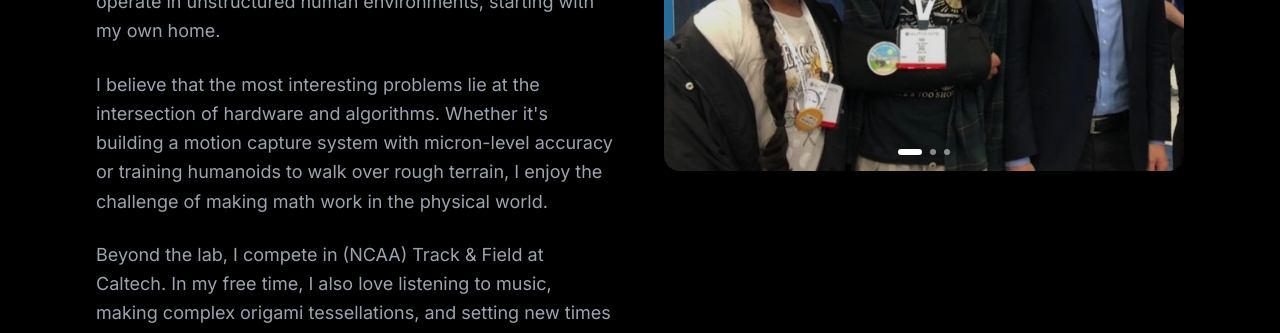
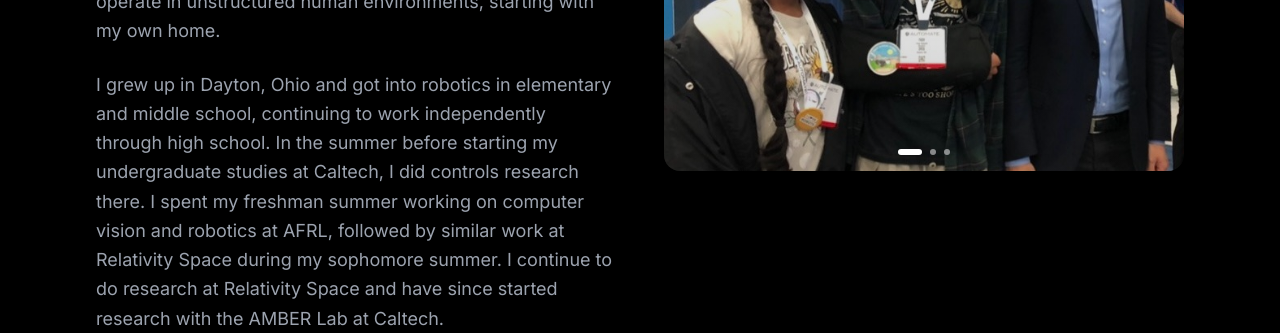
Before and after one commit to itsyashk/itsyashk.github.io, a Next.js app: page /about in a window 1280 px wide. Shown: the part 467-800 px from the top of the page. Built offline with nearby package versions, Linux system fonts and the light colour scheme; no server answers.

Commit message:
added paragraph to about

```diff
--- a/app/about/page.tsx
+++ b/app/about/page.tsx
@@ -16,6 +16,9 @@ export default function AboutPage() {
                             {profile.about.short}
                         </p>
                         <p className="leading-relaxed">{profile.about.long}</p>
+                        <p className="leading-relaxed">
+                            I grew up in Dayton, Ohio and got into robotics in elementary and middle school, continuing to work independently through high school. In the summer before starting my undergraduate studies at Caltech, I did controls research there. I spent my freshman summer working on computer vision and robotics at AFRL, followed by similar work at Relativity Space during my sophomore summer. I continue to do research at Relativity Space and have since started research with the AMBER Lab at Caltech.
+                        </p>
                         <p className="leading-relaxed">
                             I believe that the most interesting problems lie at the intersection of hardware and algorithms.
                             Whether it's building a motion capture system with micron-level accuracy or training humanoids to walk over rough terrain,
```
